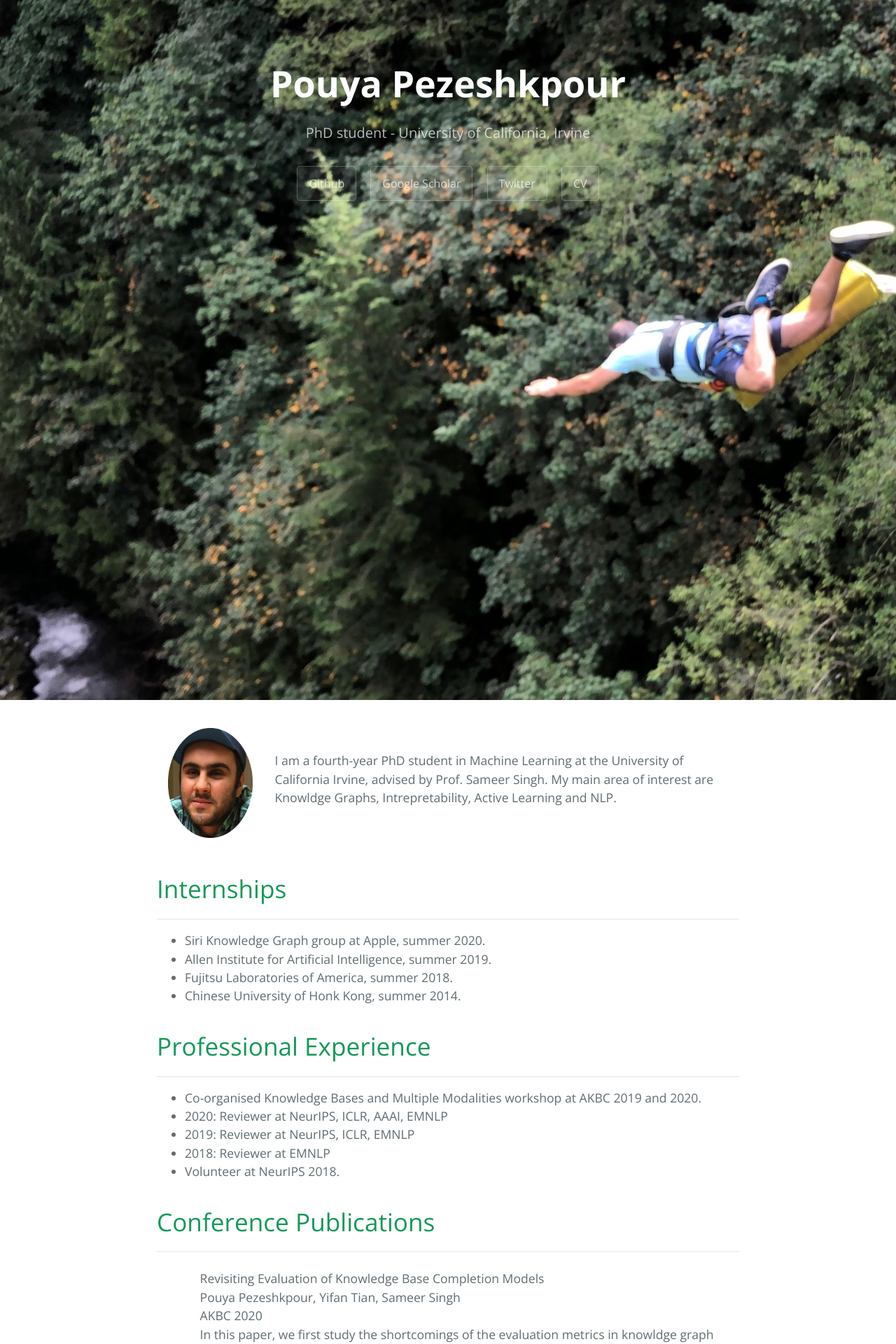
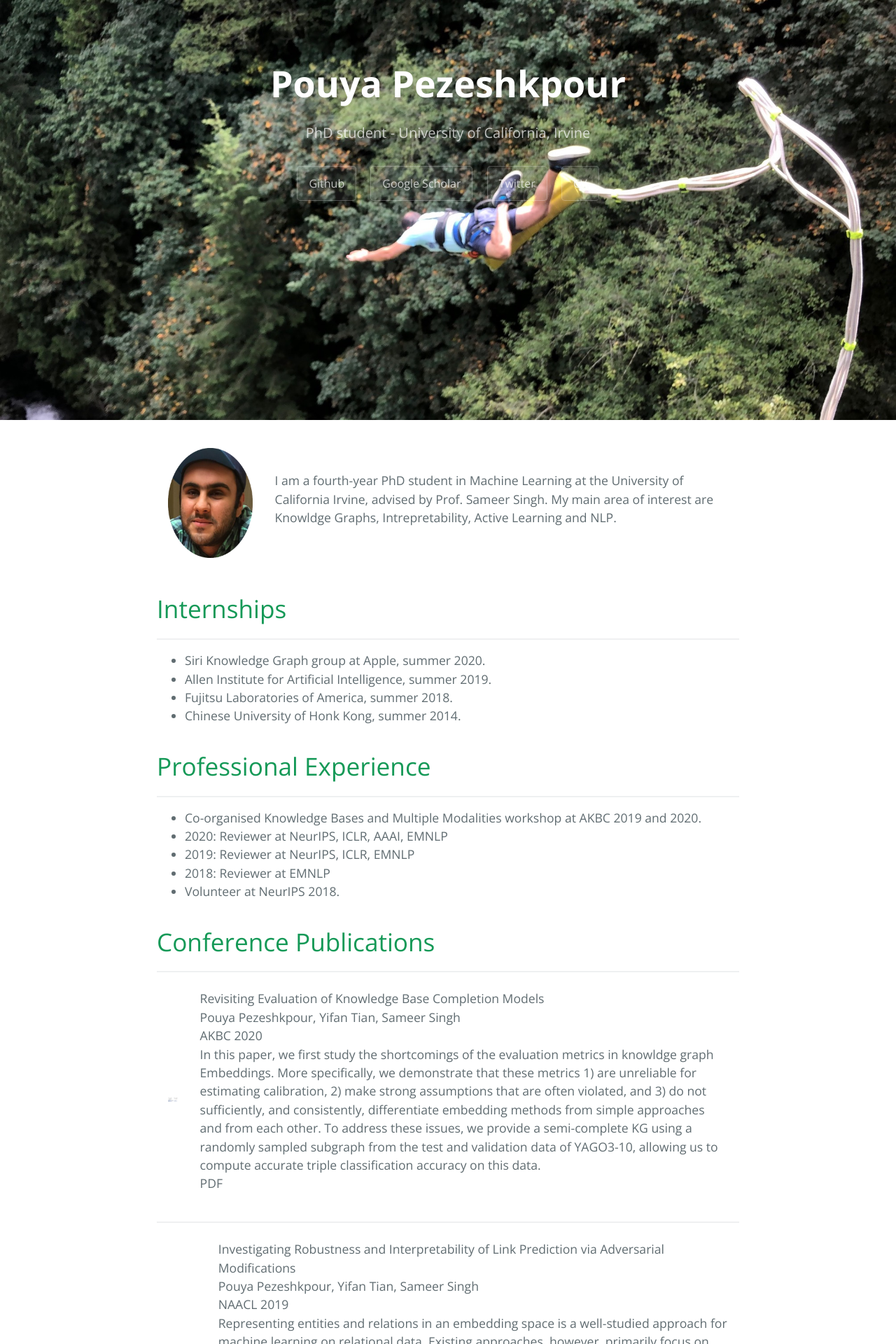
Before and after one commit to pouyapez/pouyapez.github.io, a Jekyll site: the page built from index.md, in a window 1280 px wide. Shown: the top 1920 px of the page at 70% size. Built offline with Jekyll 4.4.1, drawn with Linux system fonts in a browser that asks for light colours.

Commit message:
Update jekyll-theme-cayman.scss

```diff
--- a/_sass/jekyll-theme-cayman.scss
+++ b/_sass/jekyll-theme-cayman.scss
@@ -111,7 +111,7 @@ a {
   background-color: $header-bg-color;
   background-image: url("/images/jump.JPG");//linear-gradient(120deg, $header-bg-color-secondary, $header-bg-color);
   background-size: cover;
-  height: 1000px !important;
+  height: 600px !important;
 
   @include large {
     padding: 5rem 6rem;
```
